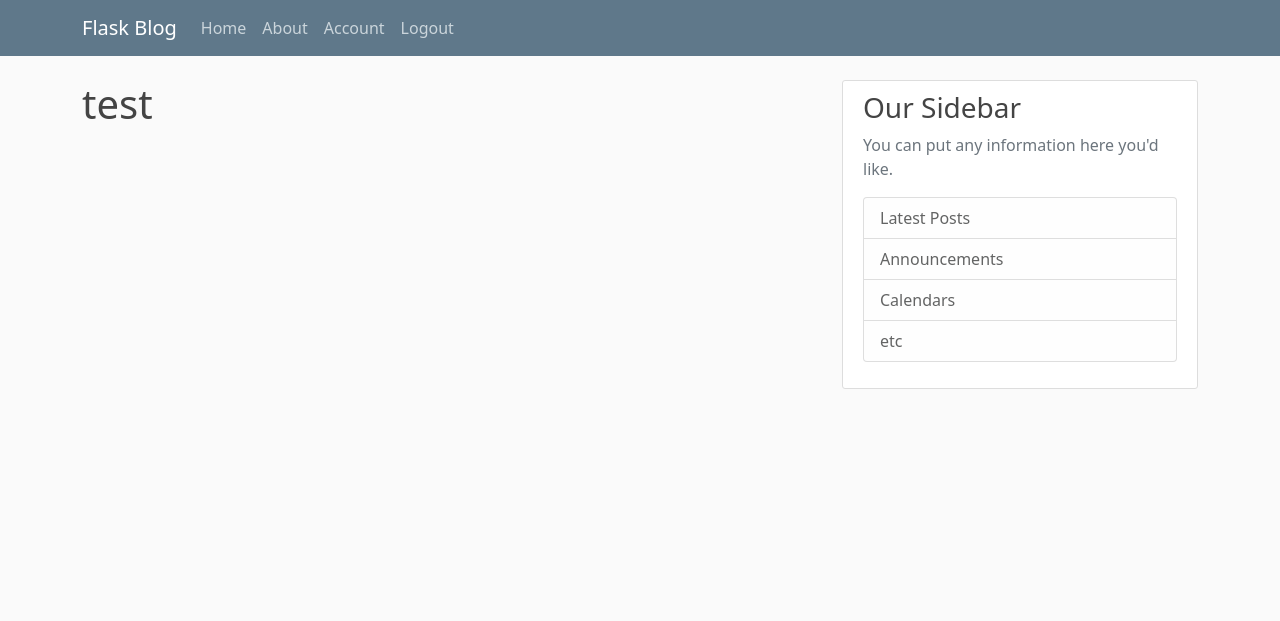
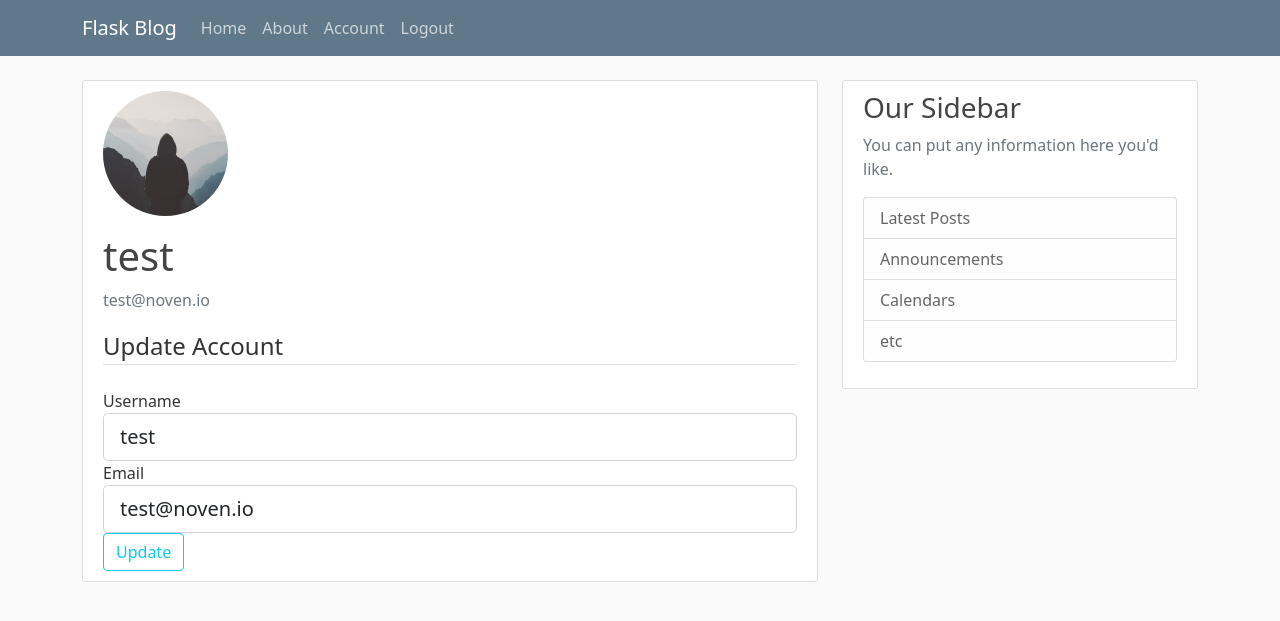
Before and after one commit to jcarlos20/python_blog, a Flask app: page /account in a window 1280 px wide. Shown: the top 621 px of the page. Run offline with Flask 2, Linux system fonts and the light colour scheme; the first user in the database is signed in.

Commit message:
Account update added

```diff
--- a/flaskblog/forms.py
+++ b/flaskblog/forms.py
@@ -2,6 +2,7 @@ from flask_wtf import FlaskForm
 from wtforms import StringField, PasswordField, SubmitField, BooleanField
 from wtforms.validators import DataRequired, Length, Email, EqualTo, ValidationError
 from flaskblog.models import User
+from flask_login import current_user
 
 class RegistrationForm(FlaskForm):
     username = StringField('Username', validators=[DataRequired(), Length(min=2, max=20)])
@@ -25,3 +26,20 @@ class LoginForm(FlaskForm):
     password = PasswordField('Password', validators=[DataRequired()])
     remember = BooleanField('Remember Me')
     submit = SubmitField('Log In')
+
+class UpdateAccountForm(FlaskForm):
+    username = StringField('Username', validators=[DataRequired(), Length(min=2, max=20)])
+    email = StringField('Email', validators=[DataRequired(), Email()])
+    submit = SubmitField('Update')
+
+    def validate_username(self, username):
+        if username.data != current_user.username:
+            user = User.query.filter_by(username=username.data).first()
+            if user:
+                raise ValidationError('Username already taken')
+
+    def validate_email(self, email):
+        if email.data != current_user.email:
+            user = User.query.filter_by(email=email.data).first()
+            if user:
+                raise ValidationError('Email already taken')
--- a/flaskblog/routes.py
+++ b/flaskblog/routes.py
@@ -1,6 +1,6 @@
 from flask import render_template, url_for, flash, redirect, request
 from flaskblog import app, db, bcrypt
-from flaskblog.forms import RegistrationForm, LoginForm
+from flaskblog.forms import RegistrationForm, LoginForm, UpdateAccountForm
 from flaskblog.models import User, Post
 from flask_login import login_user, current_user, logout_user, login_required
 
@@ -65,7 +65,18 @@ def logout():
     logout_user()
     return redirect(url_for('home'))
 
-@app.route("/account")
+@app.route("/account", methods=['GET', 'POST'])
 @login_required
 def account():
-    return render_template('account.html', title='Account')
+    form=UpdateAccountForm()
+    if form.validate_on_submit():
+        current_user.username=form.username.data
+        current_user.email=form.email.data
+        db.session.commit()
+        flash('Your account has been updated', 'success')
+        return redirect(url_for('account'))
+    elif request.method=='GET':
+        form.username.data=current_user.username
+        form.email.data=current_user.email
+    image_file=url_for('static', filename='profile_pics/'+ current_user.image_file)
+    return render_template('account.html', title='Account', image_file=image_file, form=form)
--- a/flaskblog/templates/account.html
+++ b/flaskblog/templates/account.html
@@ -1,4 +1,47 @@
 {% extends 'layout.html' %}
 {% block content %}
-    <h1>{{ current_user.username }}</h1>
+    <div class="content-section">
+      <div class="media">
+        <img class="rounded-circle account-img" src="{{ image_file }}">
+        <div class="media-body">
+          <h2 class="account-heading">{{ current_user.username }}</h2>
+          <p class="text-secondary">{{ current_user.email }}</p>
+        </div>
+      </div>
+        <form method="POST" action="">
+            {{ form.hidden_tag() }}
+            <fieldset class="form-group">
+                <legend class="border-bottom mb-4">Update Account</legend>
+                <div class="form-group">
+                    {{form.username.label(class="form-control-label")}}
+                    {% if form.username.errors %}
+                        {{form.username(class="form-control form-control-lg is-invalid")}}
+                        <div class="invalid-feedback">
+                            {% for error in form.username.errors %}
+                                <span>{{error}}</span>
+                            {% endfor %}
+                        </div>
+                    {% else %}
+                        {{form.username(class="form-control form-control-lg")}}
+                    {% endif %}
+                </div>
+                <div class="form-group">
+                    {{form.email.label(class="form-control-label")}}
+                    {% if form.email.errors %}
+                        {{form.email(class="form-control form-control-lg is-invalid")}}
+                        <div class="invalid-feedback">
+                            {% for error in form.email.errors %}
+                                <span>{{error}}</span>
+                            {% endfor %}
+                        </div>
+                    {% else %}
+                        {{form.email(class="form-control form-control-lg")}}
+                    {% endif %}
+                </div>
+            </fieldset>
+            <div class="form-group">
+                {{form.submit(class="btn btn-outline-info")}}
+            </div>
+        </form>
+    </div>
 {% endblock content%}
```
Also changed, not shown: flaskblog/site.db, flaskblog/static/profile_pics/default.jpg (added).
